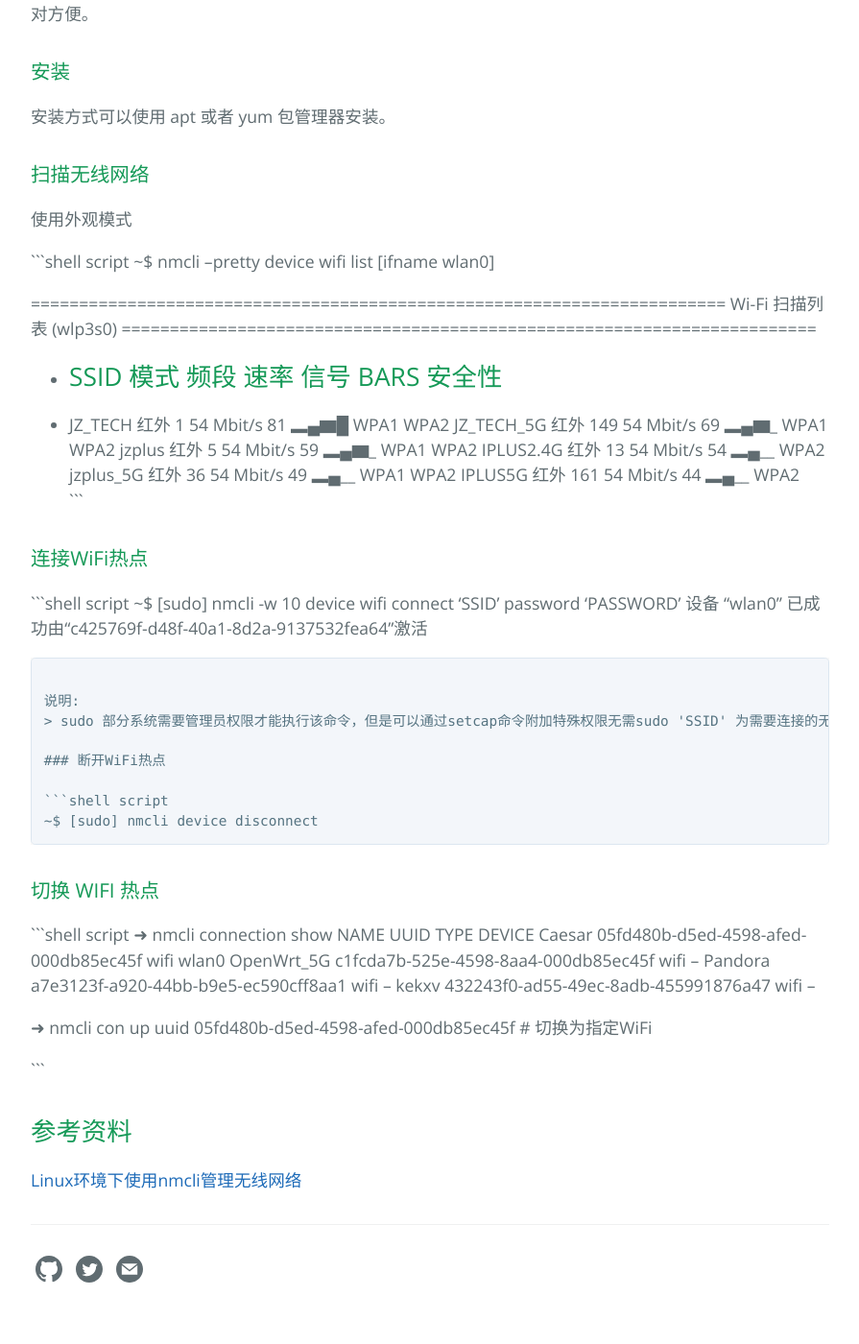
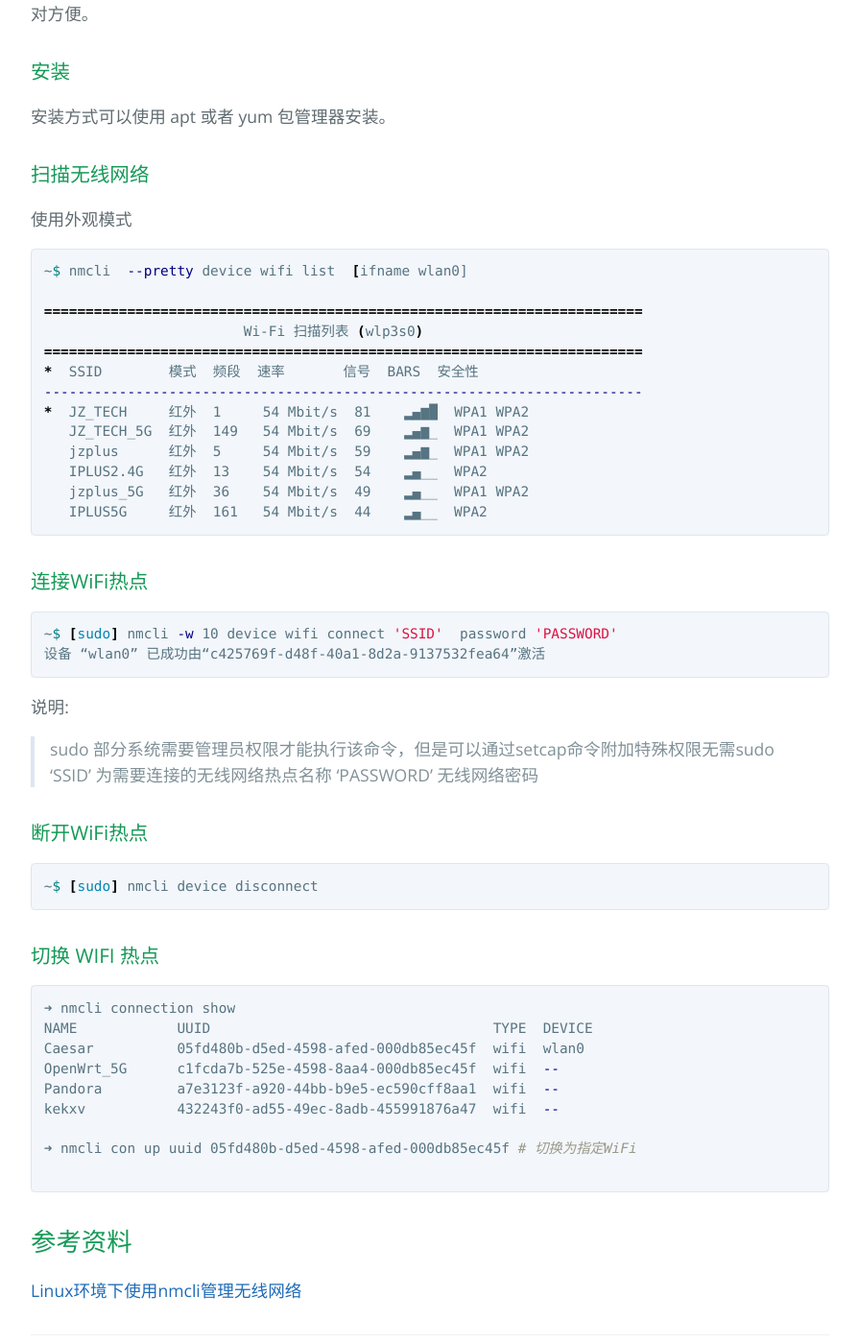
Before and after one commit to kekxv/kekxv.github.io, a Jekyll site: the page built from _posts/2020-09-12-nmcli 简单用法.md, in a window 1280 px wide and 1400 px high, scrolled down 470 px. Shown: the whole window at 96% size, without its empty margins (192-1087 px from the left). Built offline with Jekyll 4.4.1, drawn with Linux system fonts in a browser that asks for light colours.

Commit message:
2020-09-12-gitlab仓库yml配置文件搭建.md 2020-09-12-nmcli 简单用法.md

````diff
--- a/_posts/2020-09-12-nmcli 简单用法.md
+++ b/_posts/2020-09-12-nmcli 简单用法.md
@@ -16,7 +16,7 @@ author: "kekxv"
 
 使用外观模式
 
-```shell script
+```shell
 ~$ nmcli  --pretty device wifi list  [ifname wlan0]
 
 ========================================================================
@@ -34,23 +34,26 @@ author: "kekxv"
 
 ### 连接WiFi热点
 
-```shell script
+```shell
 ~$ [sudo] nmcli -w 10 device wifi connect 'SSID'  password 'PASSWORD'
 设备 “wlan0” 已成功由“c425769f-d48f-40a1-8d2a-9137532fea64”激活
 ```
 
 说明:
+
+>
 > sudo 部分系统需要管理员权限才能执行该命令，但是可以通过setcap命令附加特殊权限无需sudo 'SSID' 为需要连接的无线网络热点名称 'PASSWORD' 无线网络密码
+>
 
 ### 断开WiFi热点
 
-```shell script
+```shell
 ~$ [sudo] nmcli device disconnect
 ```
 
 ### 切换 WIFI 热点
 
-```shell script
+```shell
 ➜ nmcli connection show
 NAME            UUID                                  TYPE  DEVICE
 Caesar          05fd480b-d5ed-4598-afed-000db85ec45f  wifi  wlan0
````
Also changed, not shown: _posts/2020-09-12-gitlab仓库yml配置文件搭建.md (+1 -1 lines).
